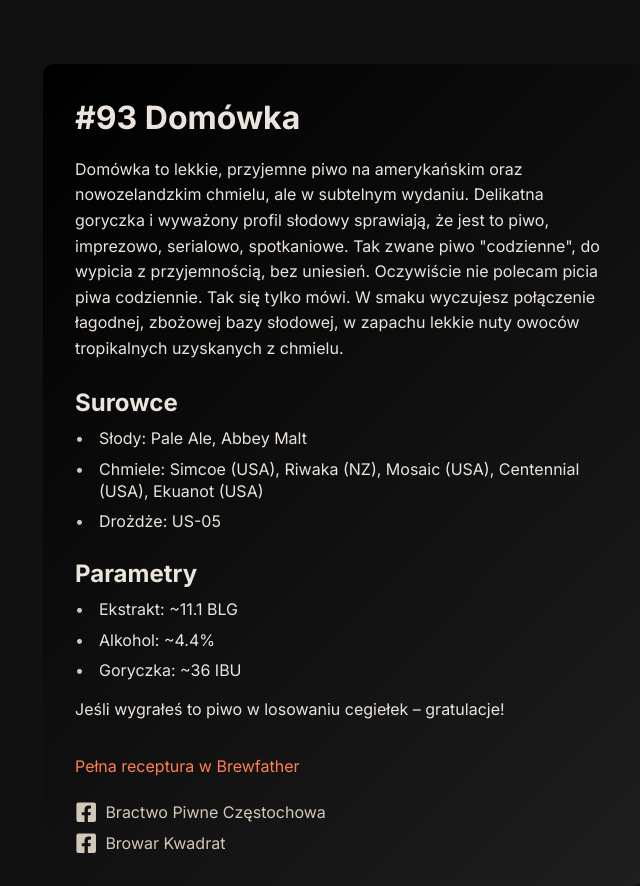
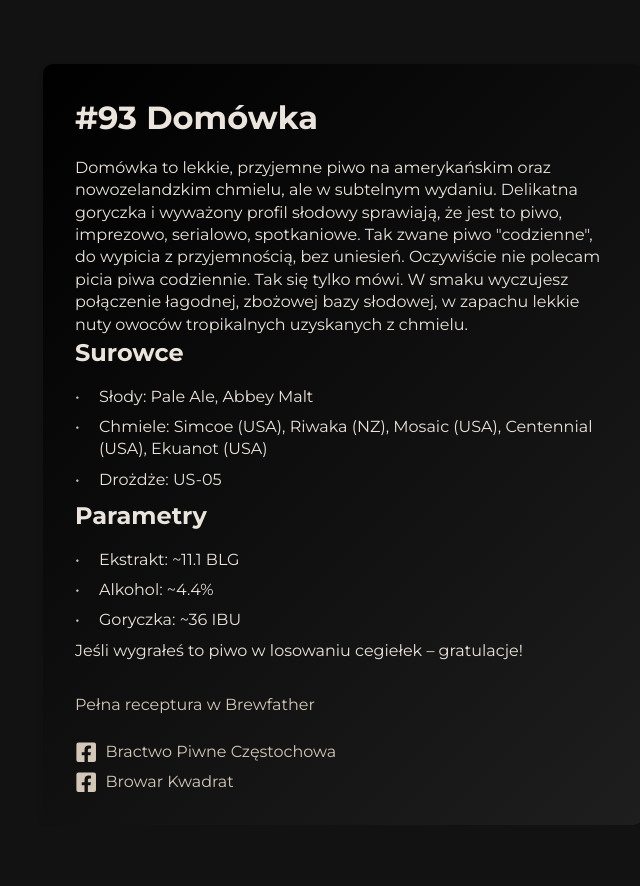
Before and after one commit to enowuigrek/browarkwadrat, a React (Vite) app: page /domowka in a window 1280 px wide. Shown: the whole page, without its empty margins (297-937 px from the left). After the commit the page ends 825 px from the top, so only its background shows below. Built offline with nearby package versions, Linux system fonts and the light colour scheme.

Commit message:
feat: reorganize styles, introduce SCSS with global and modular approach

```diff
--- a/package.json
+++ b/package.json
@@ -25,6 +25,7 @@
     "eslint-plugin-react-hooks": "^5.0.0",
     "eslint-plugin-react-refresh": "^0.4.16",
     "globals": "^15.14.0",
+    "sass-embedded": "^1.83.4",
     "vite": "^6.0.5"
   }
 }
--- a/src/App.jsx
+++ b/src/App.jsx
@@ -1,9 +1,7 @@
-import './App.css'
-
 function App() {
     return (
-        <div className="app">
-            <h1>Nic tu nie ma. Jeszcze.</h1>
+        <div className="container">
+            <h2>Nic tu nie ma. Jeszcze.</h2>
         </div>
     )
 }
--- a/src/components/BeerDescription/BeerDescription.jsx
+++ b/src/components/BeerDescription/BeerDescription.jsx
@@ -1,4 +1,4 @@
-import styles from './BeerDescription.module.css';
+import styles from './BeerDescription.module.scss';
 import {FaFacebookSquare} from "react-icons/fa";
 
 export function BeerDescription({ beer }) {
@@ -17,7 +17,7 @@
     } = beer;
 
     return (
-        <div className={styles.container}>
+        <div className="container">
             <h2>#{batchNumber} {name}</h2>
             <p>{description}</p>
 
--- a/src/components/BeerDescription/BeerDescription.module.css
+++ /dev/null
@@ -1,135 +0,0 @@
-.container {
-    background: linear-gradient(135deg, #000000, #1e1e1e);
-    margin: 4rem auto 0 auto;
-    max-width: 600px;
-    padding: 2rem;
-    border-radius: 10px;
-    box-shadow: 0 4px 6px rgba(0, 0, 0, 0.1);
-}
-
-h2 {
-    margin-bottom: 1rem;
-    font-size: 2rem;
-}
-
-h3 {
-    margin-top: 1.5rem;
-    margin-bottom: 0.5rem;
-    font-size: 1.5rem;
-}
-
-p {
-    margin-bottom: 1rem;
-    line-height: 1.6;
-}
-
-.list {
-    list-style: none;
-    padding-left: 0;
-    margin-bottom: 1rem;
-}
-
-.list li {
-    margin-bottom: 0.5rem;
-    position: relative;
-    padding-left: 1.5rem;
-}
-
-.list li::before {
-    content: "•";
-    position: absolute;
-    left: 0;
-    color: #d3c8b8;
-}
-
-.summary {
-    font-weight: 500;
-    margin-bottom: 2rem;
-}
-
-.recipeLink {
-    margin-bottom: 1.5rem;
-}
-
-.recipeLink a {
-    color: #ff7f50;
-    text-decoration: none;
-    font-weight: 500;
-}
-
-.event {
-    margin-bottom: 2rem;
-    display: flex;
-    align-items: center;
-    justify-content: center;
-    flex-direction: column;
-}
-
-.eventImage {
-    width: 100%;
-    max-width: 400px;
-    height: auto;
-    border-radius: 8px;
-    margin-bottom: 1rem;
-}
-
-.eventLink {
-    padding: 0.5rem 1rem;
-    background-color: #ff7f50;
-    color: #fff;
-    text-decoration: none;
-    border-radius: 5px;
-    font-weight: 500;
-}
-
-.eventLink:hover {
-    background-color: #ff6347;
-    text-decoration: none;
-}
-
-.links {
-    display: flex;
-    flex-direction: column;
-    gap: 0.5rem;
-}
-
-.iconLink {
-    display: inline-flex;
-    align-items: center;
-    color: #d3c8b8;
-    text-decoration: none;
-    transition: color 0.3s;
-}
-
-.iconLink:hover {
-    color: #1e90ff;
-}
-
-.icon {
-    font-size: 1.4rem;
-    margin-right: 0.5rem;
-}
-
-@media (max-width: 600px) {
-    .container {
-        padding: 1rem;
-        margin: 2rem auto 0 auto;
-    }
-
-    h2 {
-        font-size: 1.8rem;
-    }
-
-    h3 {
-        font-size: 1.3rem;
-    }
-
-    .eventImage {
-        max-width: 100%;
-    }
-
-    .eventLink {
-        padding: 0.4rem 0.8rem;
-        font-size: 0.9rem;
-    }
-}
--- /dev/null
+++ b/src/components/BeerDescription/BeerDescription.module.scss
@@ -0,0 +1,35 @@
+.summary {
+    font-weight: 500;
+    margin-bottom: 2rem;
+}
+
+.recipeLink {
+    margin-bottom: 1.5rem;
+
+    a {
+        font-weight: 500;
+    }
+}
+
+.links {
+    display: flex;
+    flex-direction: column;
+    gap: 0.5rem;
+
+    .iconLink {
+        display: inline-flex;
+        align-items: center;
+
+        .icon {
+            font-size: 1.4rem;
+            margin-right: 0.5rem;
+        }
+    }
+}
+
+@media (max-width: 600px) {
+    .container {
+        padding: 1rem;
+        margin: 2rem auto 0 auto;
+    }
+}
--- a/src/index.css
+++ /dev/null
@@ -1,24 +0,0 @@
-@import url('https://fonts.googleapis.com/css2?family=Inter:wght@400;700&display=swap');
-
-* {
-  margin: 0;
-  padding: 0;
-  box-sizing: border-box;
-}
-
-html, body {
-  background-color: #121212;
-  color: #eae4dc;
-  font-family: 'Inter', sans-serif;
-  font-size: 16px;
-  line-height: 1.4;
-}
-
-a {
-  color: #d3c8b8;
-  text-decoration: none;
-}
-
-a:hover {
-  text-decoration: underline;
-}
--- /dev/null
+++ b/src/index.scss
@@ -0,0 +1,94 @@
+/* Reset i globalne style */
+@import url('https://fonts.googleapis.com/css2?family=Montserrat:wght@400;700&display=swap');
+
+* {
+  margin: 0;
+  padding: 0;
+  box-sizing: border-box;
+}
+
+html, body {
+  background-color: #121212;
+  color: #eae4dc;
+  font-family: 'Montserrat', 'Helvetica Neue', Arial, sans-serif;
+  font-size: 16px;
+  line-height: 1.4;
+}
+
+/* Nagłówki */
+h1, h2, h3, h4, h5, h6 {
+  font-weight: 700;
+  margin-bottom: 1rem;
+}
+
+h1 {
+  font-size: 2.5rem;
+}
+
+h2 {
+  font-size: 2rem;
+}
+
+h3 {
+  font-size: 1.5rem;
+}
+
+h4 {
+  font-size: 1.25rem;
+}
+
+/* Linki */
+a {
+  color: #d3c8b8;
+  text-decoration: none;
+  transition: color 0.3s;
+
+  &:hover {
+    text-decoration: underline;
+    color: #1e90ff;
+  }
+}
+
+/* Listy */
+ul {
+  list-style: none;
+  padding-left: 0;
+}
+
+li {
+  margin-bottom: 0.5rem;
+  position: relative;
+  padding-left: 1.5rem;
+
+  &::before {
+    content: "•";
+    position: absolute;
+    left: 0;
+    color: #d3c8b8;
+  }
+}
+
+.container {
+  background: linear-gradient(135deg, #000000, #1e1e1e);
+  margin: 4rem auto 0 auto;
+  max-width: 600px;
+  padding: 2rem;
+  border-radius: 10px;
+  box-shadow: 0 4px 6px rgba(0, 0, 0, 0.1);
+}
+
+/* Przyciski */
+button {
+  background-color: #ff7f50;
+  color: #fff;
+  border: none;
+  padding: 0.5rem 1rem;
+  border-radius: 5px;
+  cursor: pointer;
+  font-size: 1rem;
+  transition: background-color 0.3s;
+
+  &:hover {
+    background-color: #ff6347;
+  }
+}
--- a/src/main.jsx
+++ b/src/main.jsx
@@ -2,7 +2,7 @@
 import ReactDOM from 'react-dom/client'
 import { createBrowserRouter, RouterProvider } from 'react-router-dom'
 import App from './App'
-import './index.css'
+import './index.scss'
 import {Domowka} from './pages/Domowka.jsx'
 
 const router = createBrowserRouter([
```
Also changed, not shown: src/App.module.scss (renamed from src/App.css), 1 other file (tests, documents, lock files or other folders).
